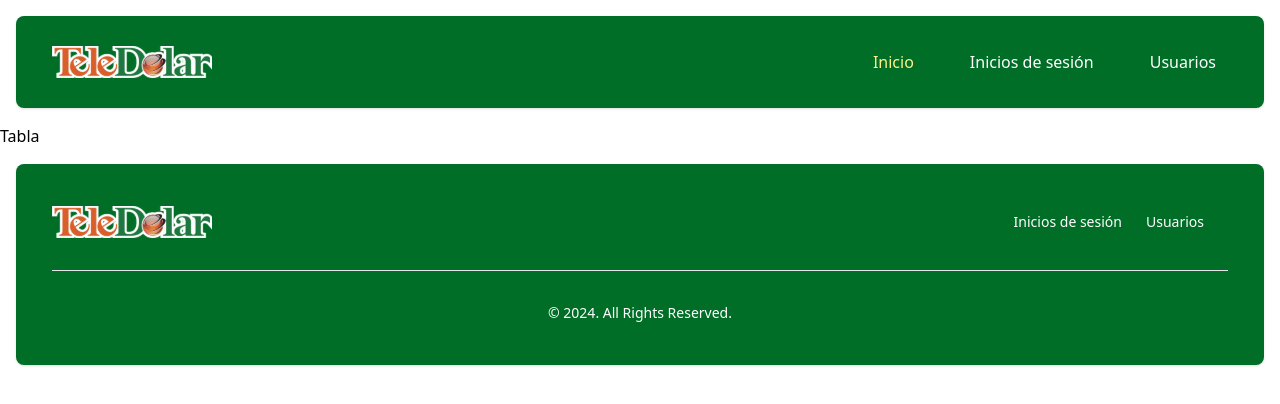
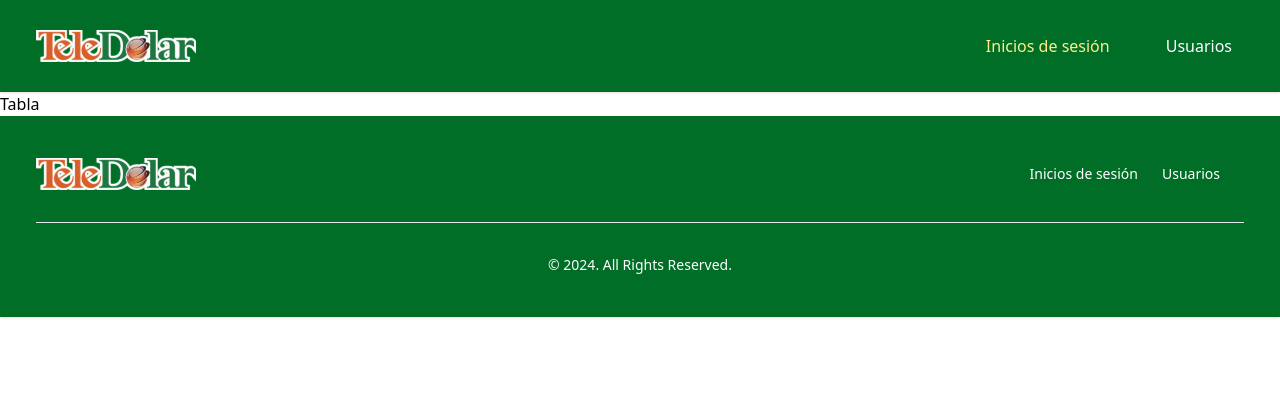
Before and after one commit to ACordoba15/Backoffice, a React (Vite) app: page / in a window 1280 px wide. Shown: the top 404 px of the page. Built offline with nearby package versions, Linux system fonts and the light colour scheme.

Commit message:
Ajuste en el diseño del navbar y footer

```diff
--- a/src/components/Footer/Footer.tsx
+++ b/src/components/Footer/Footer.tsx
@@ -1,6 +1,6 @@
 export const Footer = () => {
   return (
-      <footer className="rounded-lg shadow bg-color-td m-4">
+      <footer className="shadow bg-color-td">
         <div className="w-full max-w-screen-xl mx-auto p-4 md:py-8">
             <div className="sm:flex sm:items-center sm:justify-between">
                 <a className="flex items-center mb-4 sm:mb-0 space-x-3 rtl:space-x-reverse">
--- a/src/components/Menu/Menu.tsx
+++ b/src/components/Menu/Menu.tsx
@@ -1,12 +1,7 @@
-import { Footer } from "../Footer/Footer"
-import { Navbar } from "../Navbar/Navbar"
-
 export const Menu = () => {
   return (
     <div>
-      <Navbar/>
-      Tabla
-      <Footer/>
+
     </div>
   )
 }
--- a/src/components/Navbar/Navbar.tsx
+++ b/src/components/Navbar/Navbar.tsx
@@ -1,6 +1,6 @@
 export function Navbar () {
   return (
-    <nav className="bg-color-td rounded-lg shadow m-4">
+    <nav className="bg-color-td shadow">
       <div className="max-w-screen-xl flex flex-wrap items-center justify-between mx-auto p-4">
         <a href="/" className="flex items-center space-x-3 rtl:space-x-reverse">
             <img src="/src/assets/logo.svg" className="h-8" alt="Flowbite Logo" />
@@ -14,10 +14,7 @@ export function Navbar () {
         <div className="hidden w-full md:block md:w-auto" id="navbar-default">
           <ul className="font-medium flex flex-col p-4 md:p-0 mt-4 border md:flex-row md:space-x-8 rtl:space-x-reverse md:mt-0 md:border-0">
             <li>
-              <a href="#" className="block py-2 px-3 text-yellow-200 rounded" aria-current="page">Inicio</a>
-            </li>
-            <li>
-              <a href="#" className="block py-2 px-3 text-white rounded hover:text-yellow-200">Inicios de sesión</a>
+              <a href="#" className="block py-2 px-3 text-yellow-200 rounded">Inicios de sesión</a>
             </li>
             <li>
               <a href="#" className="block py-2 px-3 text-white rounded hover:text-yellow-200">Usuarios</a>
--- a/src/main.tsx
+++ b/src/main.tsx
@@ -1,11 +1,14 @@
 import { StrictMode } from 'react'
 import { createRoot } from 'react-dom/client'
-import { Menu } from './components/Menu/Menu'
 import './index.css'
+import { Navbar } from './components/Navbar/Navbar'
+import { Footer } from './components/Footer/Footer'
 
 
 createRoot(document.getElementById('root')!).render(
   <StrictMode>
-    <Menu/>
+    <Navbar/>
+      <div>Tabla</div>
+    <Footer/>
   </StrictMode>,
 )
```
